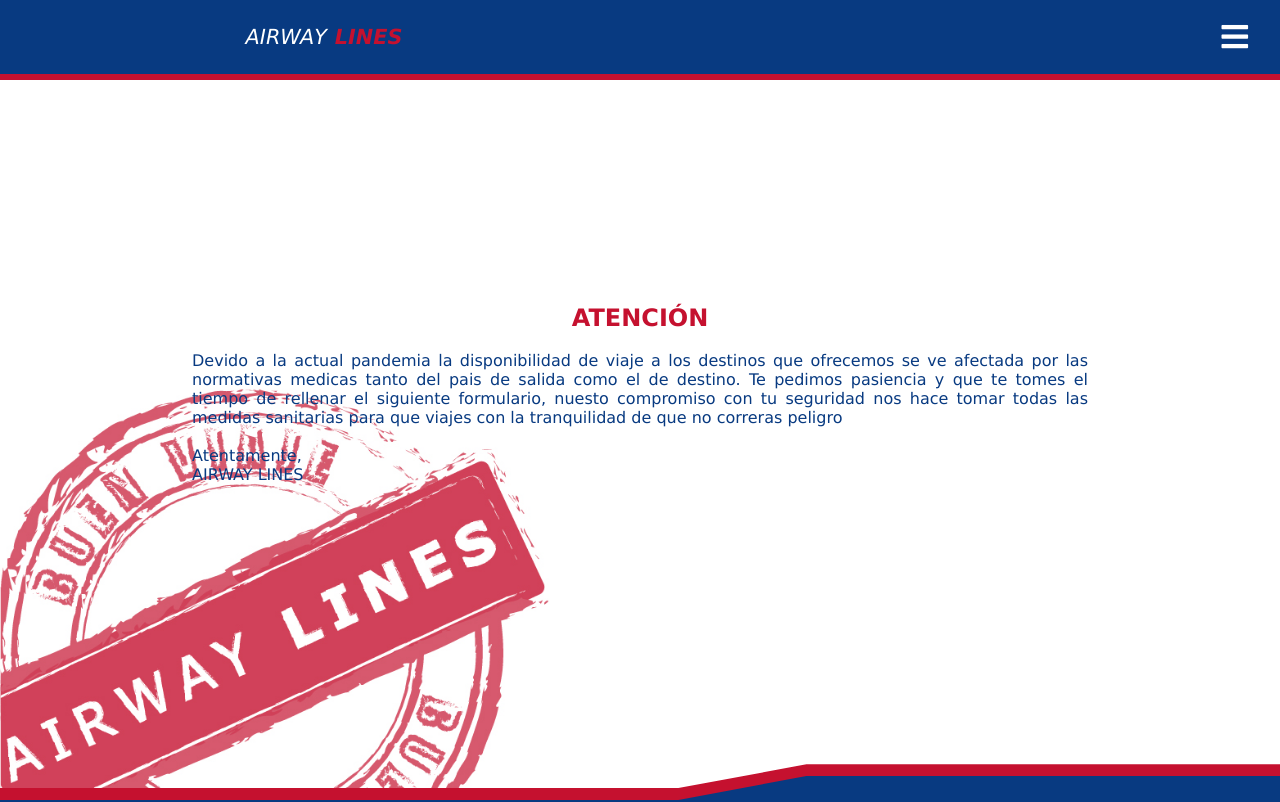
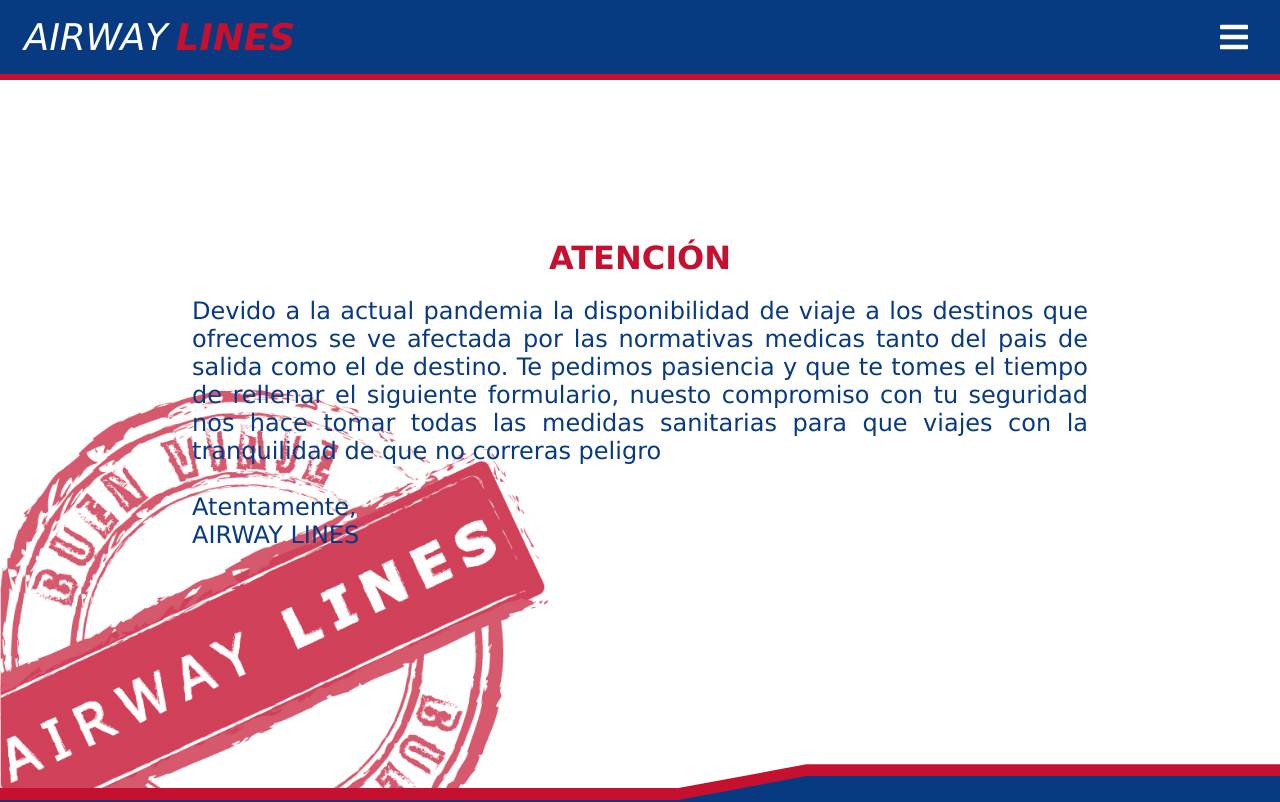
Before and after one commit to AlexR-glitch/parcial_final_programacion, a React (Create React App) app: page /contact in a window 1280 px wide. Shown: the top 802 px of the page. Built offline with nearby package versions, Linux system fonts and the light colour scheme.

Commit message:
version tableta 50%

```diff
--- a/src/sass/_header.scss
+++ b/src/sass/_header.scss
@@ -194,3 +194,55 @@ header{
         }
     }
 }
+
+@media screen and (min-width: 700px) {
+    header{
+//main_header styles
+    .container{
+        clip-path: polygon(0% 0%, 0% 100%, 53% 100%, 63% 96%, 100% 96%, 100% 0%);
+        .inner{
+            background-position: center;
+            clip-path: polygon(0% 0%, 0% 100%, 53% 100%, 63% 96%, 100% 96%, 100% 0%);
+            .lema{
+                width: 90%;
+                align-items: flex-start;
+                margin-top: 9rem;
+                margin-left: 2rem;
+                h1{
+                font-size: 2.5rem;
+                    width: 100%;
+                    margin-bottom: 3rem;
+                }
+                button{
+                    width: 35%;
+                    height: 4rem;
+                    font-size: 1.3rem;
+                }
+            }
+        }
+    }
+
+//header_menor
+    .texto{
+        .interior{
+            h1{
+                font-size: 2rem;
+                width: 85%;
+                margin-bottom: 5rem;
+            }
+        }
+    }
+}
+
+//area de relleno de la zona de contacto
+.CuidaoChico{
+    .quemao{
+        h1{
+            font-size: 2rem;
+        }
+        p{
+            font-size: 1.5rem;
+        }
+    }
+}
+}
--- a/src/sass/_menu.scss
+++ b/src/sass/_menu.scss
@@ -114,3 +114,31 @@
         }
     }
 }
+
+@media screen and (min-width: 700px) {
+    .menu{
+    display: none;
+    }
+    .menumovil{
+        width: 100%;
+        display: flex;
+        padding: 0;
+        .contenedor{
+            padding: .5rem;
+            .logo{
+                justify-content: left;
+                h1{
+                    font-size: 2.3rem;
+                }
+                h2{
+                    font-size: 2.3rem;
+                }
+            }
+            .btn{
+                i{
+                    font-size: 2rem;
+                }
+            }
+        }
+    }
+}
--- a/src/sass/_section.scss
+++ b/src/sass/_section.scss
@@ -119,3 +119,35 @@
         }
     }
 }
+
+
+@media screen and (min-width: 700px) {
+    .cuerpo{
+        padding: 3rem;
+        height: 100%;
+        align-items: center;
+        h1{
+            font-size: 2rem;
+            margin-bottom: 1.5rem;
+        }
+        p{
+            font-size: 1.5rem;
+        }
+    }
+}
+
+//section de la galeria
+.galera{
+    height: 100%;
+    padding: .5rem .5rem;
+    .galeria{
+        .contenidos{
+            align-items: center;
+            .contenido{
+                width: 200px;
+                height: 180px;
+                margin: .5rem;
+            }
+        }
+    }
+}
```
